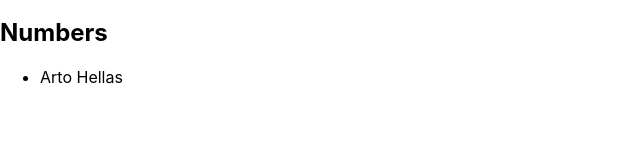
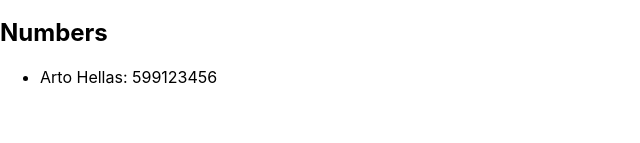
Before and after one commit to mikhita/part2, a React (Create React App) app: page / in a window 1280 px wide. Shown: the part 157-300 px from the top of the page, without its empty margins (0-640 px from the left). Built offline with nearby package versions, Linux system fonts and the light colour scheme.

Commit message:
I complete adding the number

```diff
--- a/src/components/PhoneBook.js
+++ b/src/components/PhoneBook.js
@@ -1,7 +1,9 @@
 import React, { useState } from "react";
 
 const PhoneBook = () => {
-  const [persons, setPersons] = useState([{ name: "Arto Hellas", id: 1 }]);
+  const [persons, setPersons] = useState([
+    { name: "Arto Hellas", id: 1, number: "599123456" },
+  ]);
   const [newName, setNewName] = useState("");
   const [newNumber, setNewNumber] = useState("");
 
@@ -16,7 +18,10 @@ const PhoneBook = () => {
 
   function canAddObject(array, newObject) {
     for (let i = 0; i < array.length; i++) {
-      if (JSON.stringify(array[i].name) === JSON.stringify(newObject.name)) {
+      if (
+        JSON.stringify(array[i].name) === JSON.stringify(newObject.name) ||
+        JSON.stringify(array[i].number) === JSON.stringify(newObject.number)
+      ) {
         return false;
       }
     }
@@ -27,6 +32,7 @@ const PhoneBook = () => {
     event.preventDefault();
     const personObject = {
       name: newName,
+      number: newNumber,
       id: persons.length + 1,
     };
     if (!canAddObject(persons, personObject)) {
@@ -37,6 +43,7 @@ const PhoneBook = () => {
       setPersons(persons.concat(personObject));
     }
     setNewName("");
+    setNewNumber("");
   };
 
   return (
@@ -67,7 +74,10 @@ const PhoneBook = () => {
       <h2>Numbers</h2>
       <ul>
         {persons.map((person) => (
-          <li key={person.id}>{person.name}</li>
+          <li key={person.id}>
+            {person.name}
+            {": "} {person.number}
+          </li>
         ))}
       </ul>
     </div>
```
